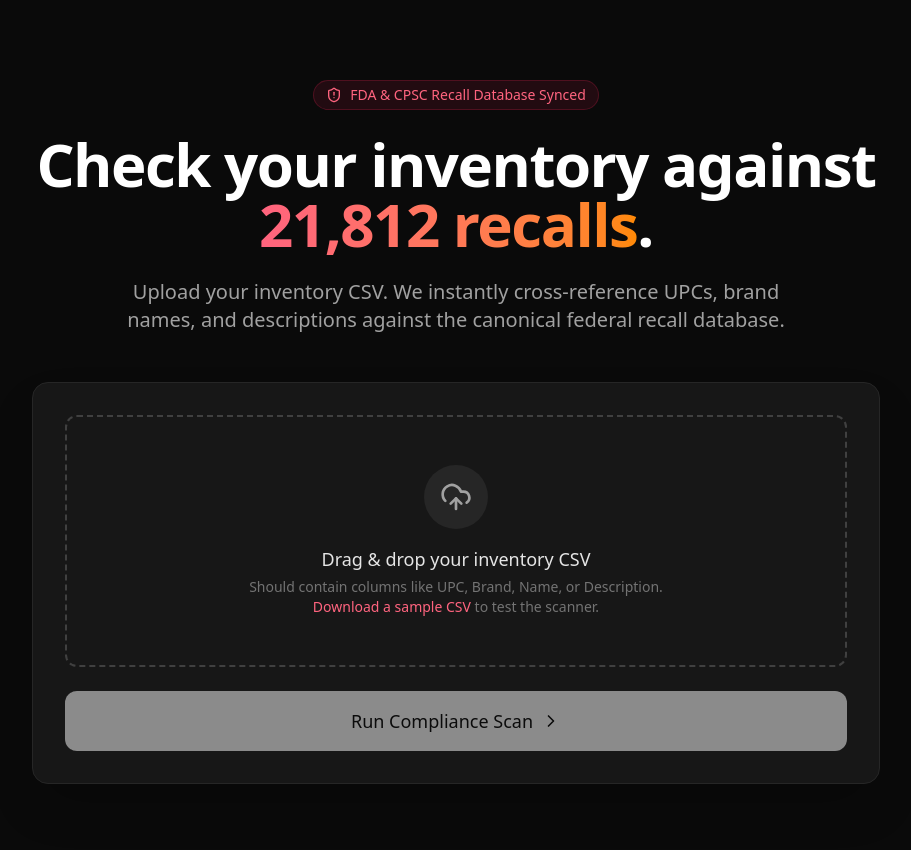
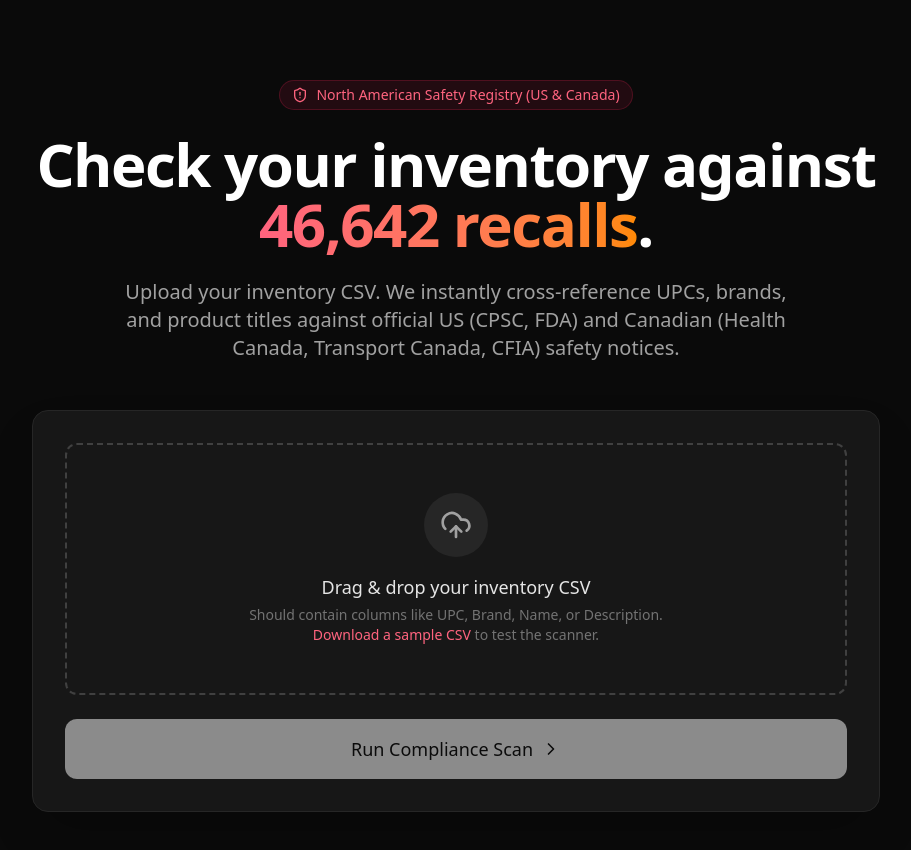
Before and after one commit to Nano-Empire-Ai/nanoempire-web, a Next.js app: page /recall-report in a window 1280 px wide. Shown: the top 850 px of the page, without its empty margins (184-1095 px from the left). Built offline with nearby package versions, Linux system fonts and the light colour scheme.

Commit message:
feat(recall-report): wire live Stripe checkout & subscription links, sync 46,642 cross-border records

```diff
--- a/app/api/recall-report/checkout/route.ts
+++ b/app/api/recall-report/checkout/route.ts
@@ -41,6 +41,10 @@
 
     return NextResponse.json({ url: session.url });
   } catch (error: any) {
-    return NextResponse.json({ error: error.message }, { status: 500 });
+    console.error("Stripe session creation failed, returning live fallback payment link:", error);
+    // Graceful fallback to verified live payment link with email prefilled
+    return NextResponse.json({
+      url: `https://buy.stripe.com/6oU14o6LW8zd5ebgIwfAc0p?prefilled_email=${encodeURIComponent(typeof email === 'string' ? email : '')}`
+    });
   }
 }
--- a/app/recall-report/page.tsx
+++ b/app/recall-report/page.tsx
@@ -40,11 +40,11 @@
       if (data.url) {
         window.location.href = data.url;
       } else {
-        throw new Error(data.error || 'Failed to create checkout session');
+        window.location.href = `https://buy.stripe.com/6oU14o6LW8zd5ebgIwfAc0p?prefilled_email=${encodeURIComponent(email)}`;
       }
     } catch (error: any) {
-      console.error('Checkout error:', error);
-      alert('Error initiating checkout. Please try again.');
+      console.error('Checkout error, redirecting to payment link:', error);
+      window.location.href = `https://buy.stripe.com/6oU14o6LW8zd5ebgIwfAc0p?prefilled_email=${encodeURIComponent(email)}`;
     } finally {
       setIsCheckingOut(false);
     }
@@ -88,13 +88,13 @@
         <div className="text-center mb-12">
           <div className="inline-flex items-center gap-2 px-3 py-1 rounded-full bg-rose-500/10 text-rose-400 text-sm font-medium mb-6 border border-rose-500/20">
             <ShieldAlert className="w-4 h-4" />
-            FDA & CPSC Recall Database Synced
+            North American Safety Registry (US & Canada)
           </div>
           <h1 className="text-5xl md:text-6xl font-bold tracking-tight mb-6">
-            Check your inventory against <br/> <span className="text-transparent bg-clip-text bg-gradient-to-r from-rose-400 to-orange-400">21,812 recalls</span>.
+            Check your inventory against <br/> <span className="text-transparent bg-clip-text bg-gradient-to-r from-rose-400 to-orange-400">46,642 recalls</span>.
           </h1>
           <p className="text-xl text-neutral-400 max-w-2xl mx-auto">
-            Upload your inventory CSV. We instantly cross-reference UPCs, brand names, and descriptions against the canonical federal recall database.
+            Upload your inventory CSV. We instantly cross-reference UPCs, brands, and product titles against official US (CPSC, FDA) and Canadian (Health Canada, Transport Canada, CFIA) safety notices.
           </p>
         </div>
 
@@ -129,7 +129,7 @@
               className="w-full mt-6 bg-white text-black hover:bg-neutral-200 disabled:opacity-50 disabled:cursor-not-allowed font-medium text-lg py-4 rounded-xl flex items-center justify-center gap-2 transition-colors"
             >
               {isScanning ? (
-                <><Loader2 className="w-5 h-5 animate-spin" /> Scanning 21,812 records...</>
+                <><Loader2 className="w-5 h-5 animate-spin" /> Scanning 46,642 records...</>
               ) : (
                 <>Run Compliance Scan <ChevronRight className="w-5 h-5" /></>
               )}
@@ -168,7 +168,7 @@
                   <FileText className="w-6 h-6 text-neutral-400 mb-4" />
                   <h3 className="text-xl font-semibold mb-2">One-Time Report</h3>
                   <p className="text-neutral-400 text-sm mb-6">Full PDF & CSV export of all matches, hazard severity, and next steps for removal.</p>
-                  <div className="text-3xl font-bold mb-4">$30</div>
+                  <div className="text-3xl font-bold mb-4">$49 <span className="text-sm text-neutral-500 font-normal">USD</span></div>
                   <input
                     type="email"
                     placeholder="Enter your email to receive the report"
@@ -192,9 +192,14 @@
                   <h3 className="text-xl font-semibold mb-2 text-rose-100">Continuous Monitoring</h3>
                   <p className="text-neutral-400 text-sm mb-6">Daily automated checks. We email you immediately when a new recall hits your inventory.</p>
                   <div className="text-3xl font-bold mb-6 text-white">$99 <span className="text-lg text-neutral-500 font-normal">/mo</span></div>
-                  <button className="w-full bg-rose-500 text-white py-3 rounded-lg font-medium hover:bg-rose-600 transition-colors flex items-center justify-center gap-2">
+                  <a
+                    href="https://buy.stripe.com/00w5kE2vGg1F3630JyfAc0e"
+                    target="_blank"
+                    rel="noopener noreferrer"
+                    className="w-full bg-rose-500 text-white py-3 rounded-lg font-medium hover:bg-rose-600 transition-colors flex items-center justify-center gap-2 text-center"
+                  >
                     Start Protection
-                  </button>
+                  </a>
                 </div>
               </div>
             </div>
```
Also changed, not shown: 1 other file (tests, documents, lock files or other folders).
